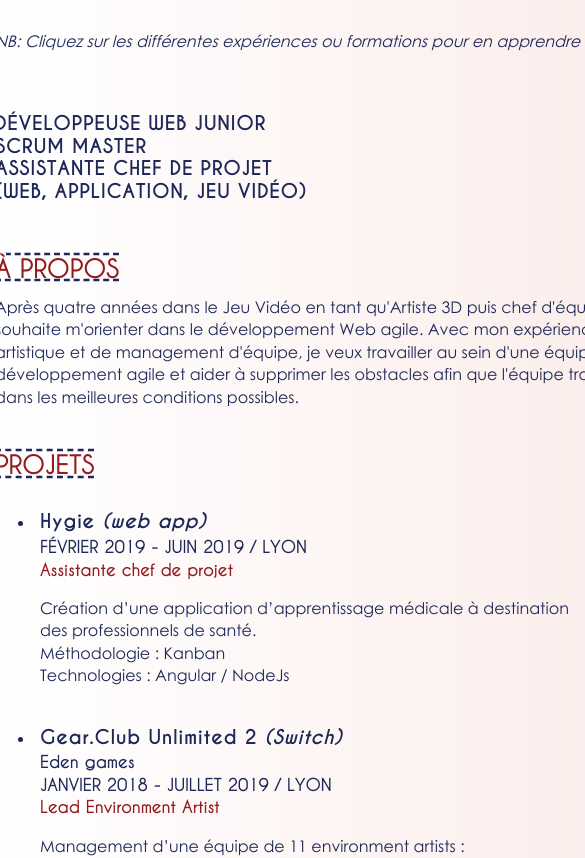
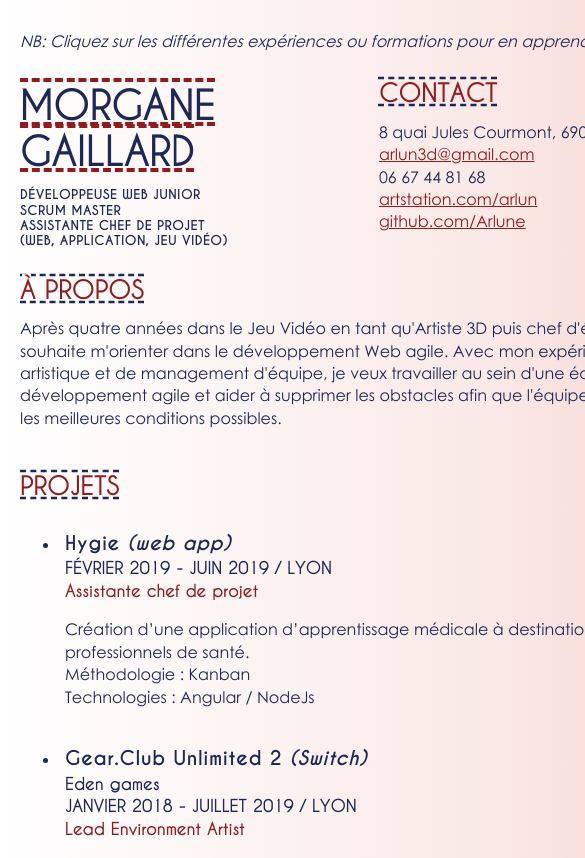
Before and after one commit to Arlune/my-resume, a React (Create React App) app: page / in a window 390 px wide. Shown: the top 858 px of the page, 585 px wide, since content can reach past the window. Built offline with nearby package versions, Linux system fonts and the light colour scheme.

Commit message:
Responsive CSS

```diff
--- a/src/App.css
+++ b/src/App.css
@@ -119,6 +119,45 @@ a {
   font-size: 0.9em !important;
 }
 
+@media only screen and (max-width: 800px) {
+  .container {
+    grid-template-columns: auto;
+    width: 700px;
+    grid-column-gap: 0px;
+  }
+
+  .header {
+    font-style: italic;
+  }
+}
+
+@media only screen and (max-width: 500px) {
+  .name,
+  .about,
+  .projets,
+  .formations {
+    grid-column: 1 / span 2;
+  }
+  .name,
+  .jobs-names {
+    grid-row: 2;
+    grid-column: 1;
+    padding: 30px 0px 0px 20px;
+    font-size: 0.8em;
+  }
+  .name {
+    align-self: start;
+  }
+  .jobs-names {
+    align-self: end;
+    line-height: 1.2em;
+  }
+  .contact {
+    grid-column: 2;
+    grid-row: 2;
+  }
+}
+
 /* Fonts */
 
 @font-face {
```
